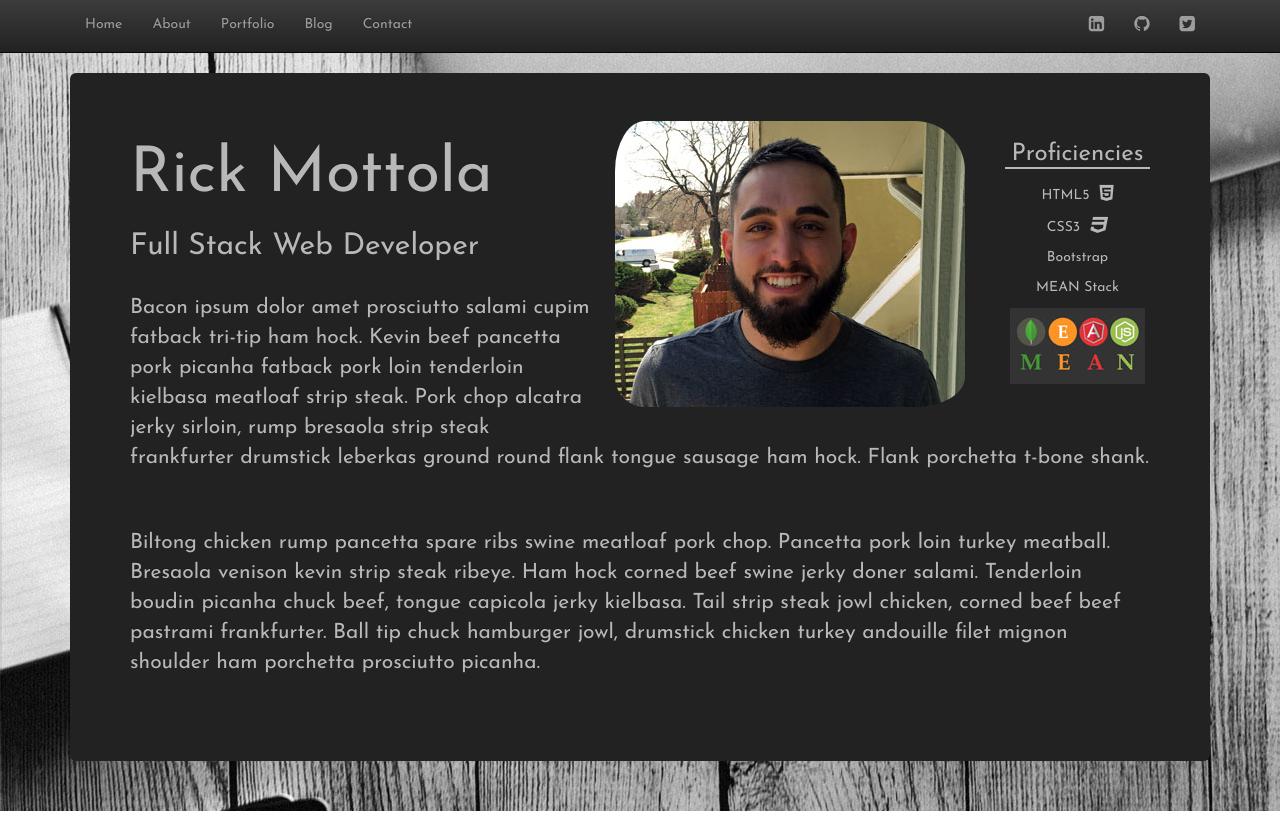
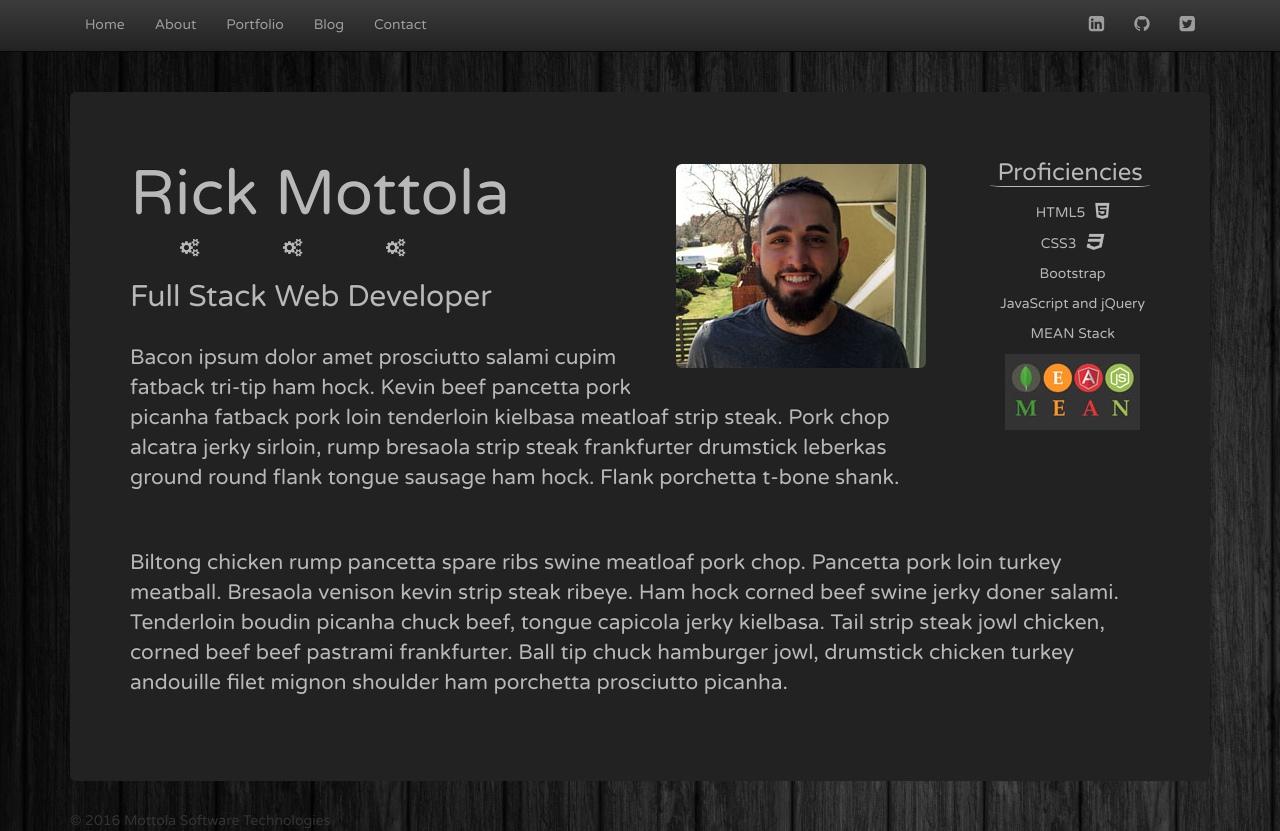
Before and after one commit to mottola/bootstrap-portfolio, a plain HTML site: page index.html in a window 1280 px wide. Drawn offline with nearby package versions, Linux system fonts and the light colour scheme.

Commit message:
second commit changes

```diff
--- a/index.html
+++ b/index.html
@@ -27,6 +27,7 @@
     <link rel="stylesheet" href="https://maxcdn.bootstrapcdn.com/font-awesome/4.5.0/css/font-awesome.min.css">
 
     <style>
+
         @import url(style.css); /* Imports our css stylesheet data */
 
     </style>
@@ -75,12 +76,18 @@
            <li>HTML5<i class="fa fa-html5 pad"></i></li>
            <li>CSS3<i class="fa fa-css3 pad"></i></li>
            <li>Bootstrap</li>
+           <li>JavaScript and jQuery</li>
            <li>MEAN Stack</li>
            <li><img src="images/mean.jpg"></li>
        </ul>
-       <figure><img id="portrait" src="images/rick-small.jpg"></figure>
+       <figure><img id="portrait" src="images/rick-smaller.jpg"></figure>
 
        <h1>Rick Mottola</h1>
+
+       <span class="fa fa-cogs glyph-pad"></span>
+       <span class="fa fa-cogs glyph-pad"></span>
+       <span class="fa fa-cogs glyph-pad"></span>
+
 
        <h2>Full Stack Web Developer</h2>
 
@@ -88,20 +95,13 @@
 
         <p>Biltong chicken rump pancetta spare ribs swine meatloaf pork chop. Pancetta pork loin turkey meatball. Bresaola venison kevin strip steak ribeye. Ham hock corned beef swine jerky doner salami. Tenderloin boudin picanha chuck beef, tongue capicola jerky kielbasa. Tail strip steak jowl chicken, corned beef beef pastrami frankfurter. Ball tip chuck hamburger jowl, drumstick chicken turkey andouille filet mignon shoulder ham porchetta prosciutto picanha. </p>
 
-
-
     </div>
 </div>
--->
-<!--
-    <section class="banner">
-        <section class="container">
-            <h1>Rick Mottola</h1>
-            <h4>Junior Full-Stack Web Developer</h4>
-
-        </section>
-    </section>
--->
+<div class="container">
+   <div class="footer">
+    <span>&copy; 2016 Mottola Software Technologies</span>
+   </div>
+</div>
 </body>
 
 </html>
--- a/style.css
+++ b/style.css
@@ -1,26 +1,34 @@
-@import url(https://fonts.googleapis.com/css?family=Josefin+Sans); /* Allows use of chosen Google Font */
+@import url(https://fonts.googleapis.com/css?family=Varela+Round); /* Allows use of chosen Google Font */
 
 body {
-    font-family: 'Josefin Sans', sans-serif; /* Applies our chosen font to everything in the body of our html */
-/*    background-image: linear-gradient(to bottom,#cecece 0,#6d6d6d 100%);*/
-    background-image: url(images/background.jpg);
+    font-family: 'Varela Round', sans-serif; /* Applies our chosen font to everything in the body of our html */
+/*    background-image: linear-gradient(from bottom,#1e162c 0,#4e4e4e 100%);*/
+/*    background-image: url(images/background.jpg);*/
+/*    background-color: rgba(211, 211, 211, 0.25);*/
+/*    background-image: linear-gradient(to bottom, rgba(32, 60, 70, 0.25) 0,rgba(99, 160, 212, 0.25) 0%);*/
+/*    background-image: url(images/background-image.jpg);*/
+    background-image: url(images/board_black_line_texture_background_wood_55220_1920x1080.jpg)
+}
+
+.navbar {
+    margin-bottom: 40px;
 }
 .nav.navbar-nav.glyph {
-    float: right;
-    position: top;
+    float: right !important;
 }
 .fa {
     font-size: large;
-
 }
 .jumbotron.jumbo1 {
     background-image: linear-gradient(to bottom, #3c3c3c 0,#222 0%);
     text-shadow: 0 -1px 0 rgba(0,0,0,.25);
     color: #b8b8b8;
+/*    border: 1px solid #b8b8b8; */
 }
 .jumbotron.jumbo1 p {
     padding-top: 20px;
     padding-bottom: 20px;
+    font-family:
 }
 
 .jumbotron.jumbo1 ul {
@@ -32,22 +40,39 @@ body {
 .jumbotron.jumbo1 ul li {
     padding: 5px;
     text-align: center;
+    margin-left: 5px;
 }
 
 .jumbotron.jumbo1 h3 {
-    border-bottom: 2px solid #b8b8b8;
+    border-bottom: 1px solid #b8b8b8;
+    border-radius: 8%;
 }
-
 .glyph-pad {
     padding-right: 10px;
 }
 #portrait {
-    border-radius: 50px;
     float: right;
-    padding-left: 20px;
-    padding-bottom: 20px;
+    padding: 24px;
+    border: 0;
+    border-radius: 30px;
 }
+
 .jumbotron.jumbo1 ul li i {
     margin-left: 10px;
-    font-variant: small-caps;
 }
+.jumbotron.jumbo1 h1 h2 {
+    text-align: center !important;
+    font-variant: small-caps !important;
+}
+
+.fa.fa-cogs.glyph-pad {
+    text-align: center;
+    padding-right: 30px;
+    font-size: large;
+    margin-left: 50px;
+}
+.container.footer {
+    text-align: center !important;
+    font-size: 18px !important;
+    font-variant: small-caps !important;
+}
```
Also changed, not shown: images/background-image.jpg (added), images/board_black_line_texture_background_wood_55220_1920x1080.jpg (added), images/kyoto.jpg (added), images/rick-smaller.jpg (added), images/wood-background.jpg (added).
